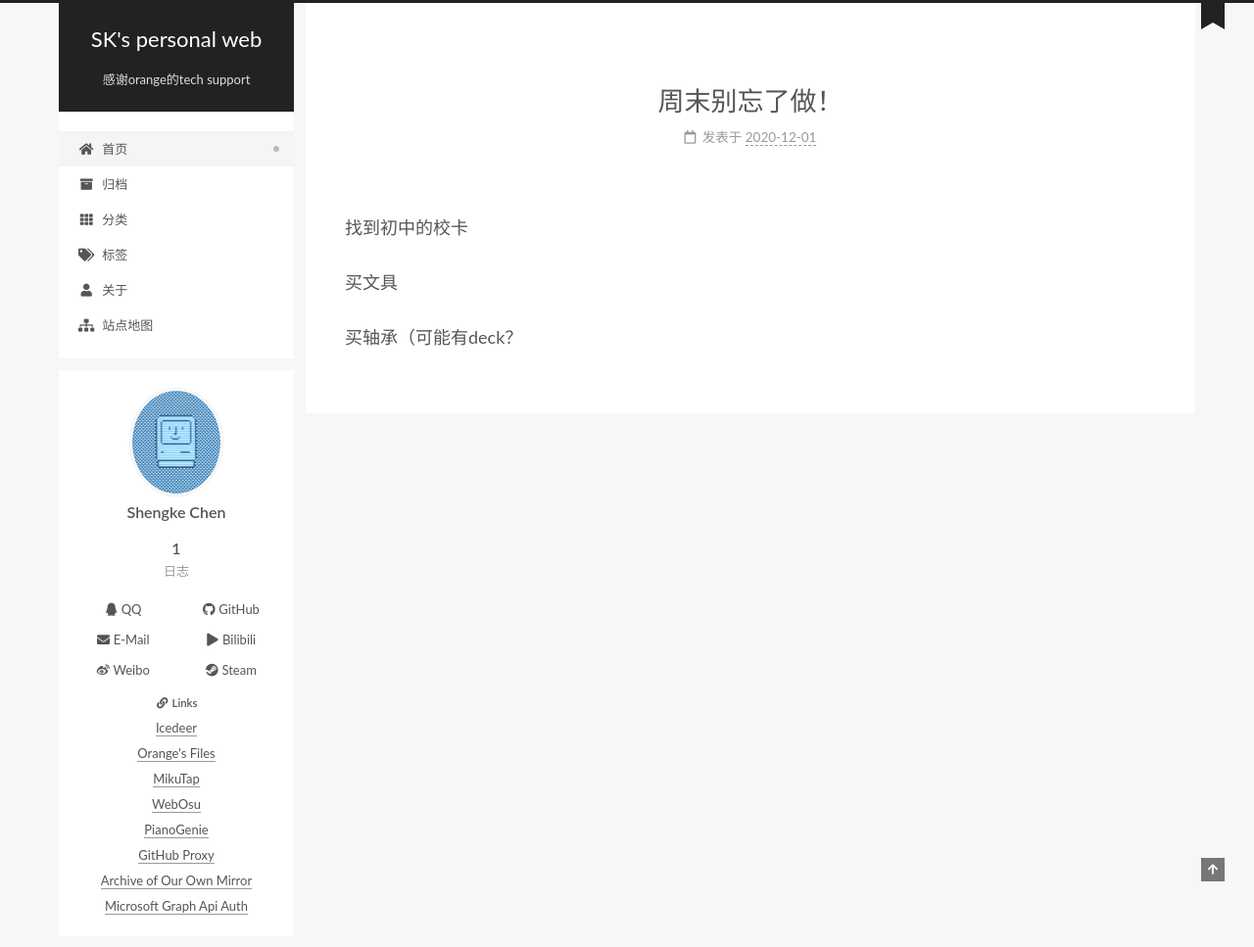
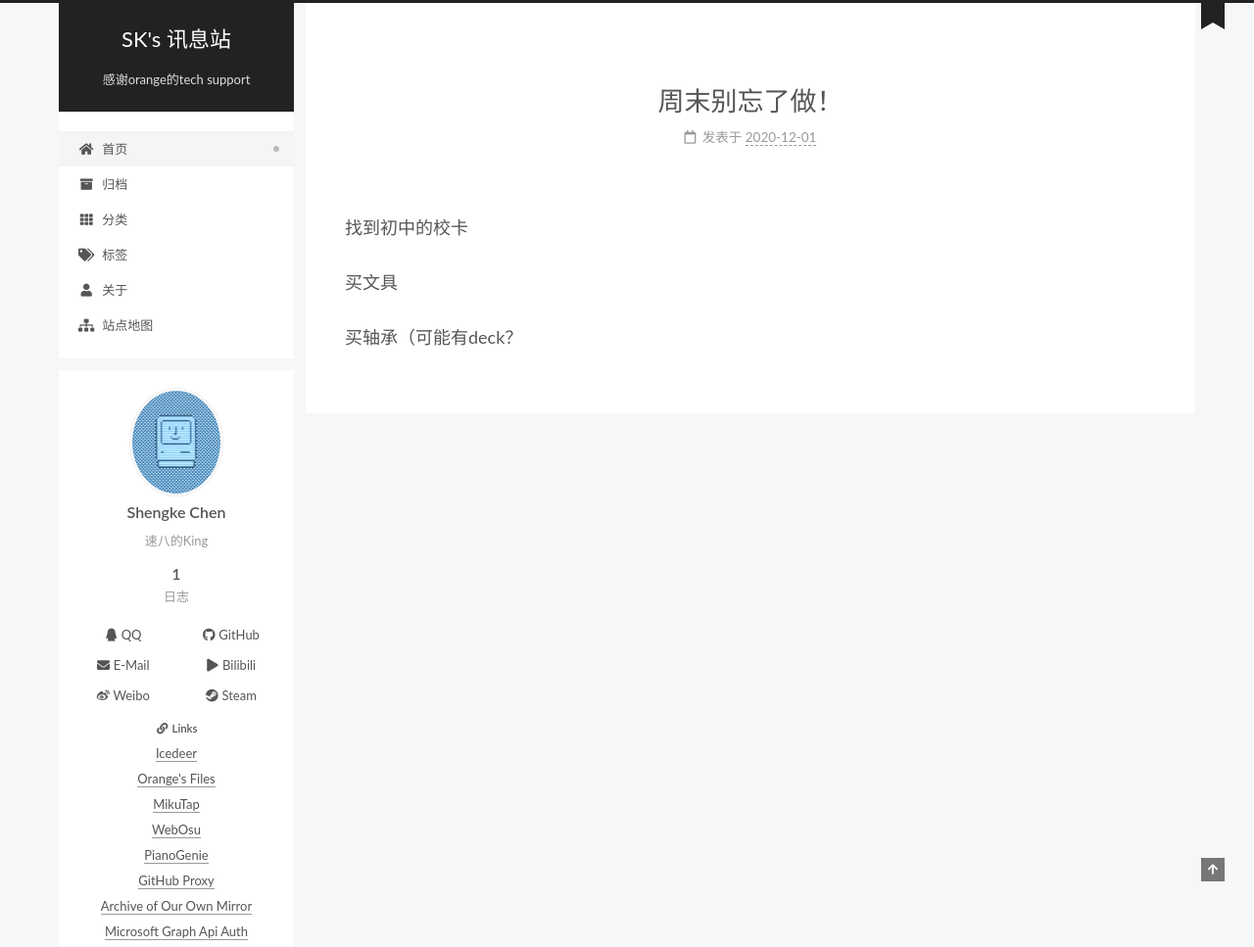
Before and after one commit to shengkechen/shengkechen, a plain HTML site: page index.html in a window 1280 px wide. Shown: the top 967 px of the page at 98% size. Drawn offline with nearby package versions, Linux system fonts and the light colour scheme.

Commit message:
Site updated: 2020-12-01 22:32:39

```diff
--- a/atom.xml
+++ b/atom.xml
@@ -1,6 +1,6 @@
 <?xml version="1.0" encoding="utf-8"?>
 <feed xmlns="http://www.w3.org/2005/Atom">
-  <title>SK&#39;s personal web</title>
+  <title>SK&#39;s 讯息站</title>
 
   <subtitle>感谢orange的tech support</subtitle>
   <link href="https://橘子.wang/sitemap.xml/atom.xml" rel="self"/>
--- a/index.html
+++ b/index.html
@@ -21,10 +21,12 @@
     var CONFIG = {"hostname":"xn--i8sr36a.wang","root":"/","scheme":"Pisces","version":"7.8.0","exturl":false,"sidebar":{"position":"left","display":"post","padding":18,"offset":12,"onmobile":false},"copycode":{"enable":false,"show_result":false,"style":null},"back2top":{"enable":true,"sidebar":false,"scrollpercent":false},"bookmark":{"enable":true,"color":"#222","save":"auto"},"fancybox":true,"mediumzoom":false,"lazyload":false,"pangu":false,"comments":{"style":"tabs","active":null,"storage":true,"lazyload":false,"nav":null},"algolia":{"hits":{"per_page":10},"labels":{"input_placeholder":"Search for Posts","hits_empty":"We didn't find any results for the search: ${query}","hits_stats":"${hits} results found in ${time} ms"}},"localsearch":{"enable":false,"trigger":"auto","top_n_per_article":1,"unescape":false,"preload":false},"motion":{"enable":true,"async":false,"transition":{"post_block":"fadeIn","post_header":"slideDownIn","post_body":"slideDownIn","coll_header":"slideLeftIn","sidebar":"slideUpIn"}}};
   </script>
 
-  <meta property="og:type" content="website">
-<meta property="og:title" content="SK&#39;s personal web">
+  <meta name="description" content="速八的King">
+<meta property="og:type" content="website">
+<meta property="og:title" content="SK&#39;s 讯息站">
 <meta property="og:url" content="https://橘子.wang/sitemap.xml/">
-<meta property="og:site_name" content="SK&#39;s personal web">
+<meta property="og:site_name" content="SK&#39;s 讯息站">
+<meta property="og:description" content="速八的King">
 <meta property="og:locale" content="zh_CN">
 <meta property="article:author" content="Shengke Chen">
 <meta name="twitter:card" content="summary">
@@ -42,7 +44,7 @@
   };
 </script>
 
-  <title>SK's personal web</title>
+  <title>SK's 讯息站</title>
 
 
 
@@ -73,7 +75,7 @@
   </style>
 </noscript>
 
-<link rel="alternate" href="/atom.xml" title="SK's personal web" type="application/atom+xml">
+<link rel="alternate" href="/atom.xml" title="SK's 讯息站" type="application/atom+xml">
 </head>
 
 <body itemscope itemtype="http://schema.org/WebPage">
@@ -94,7 +96,7 @@
 
     <a href="/" class="brand" rel="start">
       <span class="logo-line-before"><i></i></span>
-      <h1 class="site-title">SK's personal web</h1>
+      <h1 class="site-title">SK's 讯息站</h1>
       <span class="logo-line-after"><i></i></span>
     </a>
       <p class="site-subtitle" itemprop="description">感谢orange的tech support</p>
@@ -175,11 +177,11 @@
     <span hidden itemprop="author" itemscope itemtype="http://schema.org/Person">
       <meta itemprop="image" content="/images/logo.png">
       <meta itemprop="name" content="Shengke Chen">
-      <meta itemprop="description" content="">
+      <meta itemprop="description" content="速八的King">
     </span>
 
     <span hidden itemprop="publisher" itemscope itemtype="http://schema.org/Organization">
-      <meta itemprop="name" content="SK's personal web">
+      <meta itemprop="name" content="SK's 讯息站">
     </span>
       <header class="post-header">
         <h2 class="post-title" itemprop="name headline">
@@ -288,7 +290,7 @@
     <img class="site-author-image" itemprop="image" alt="Shengke Chen"
       src="/images/logo.png">
   <p class="site-author-name" itemprop="name">Shengke Chen</p>
-  <div class="site-description" itemprop="description"></div>
+  <div class="site-description" itemprop="description">速八的King</div>
 </div>
 <div class="site-state-wrap motion-element">
   <nav class="site-state">
```
Also changed, not shown: 11.30/index.html (+7 -7 lines), about/index.html (+5 -5 lines), archives/2020/12/index.html (+9 -7 lines), archives/2020/index.html (+9 -7 lines), archives/index.html (+9 -7 lines), categories/index.html (+8 -6 lines), tags/index.html (+8 -6 lines).
